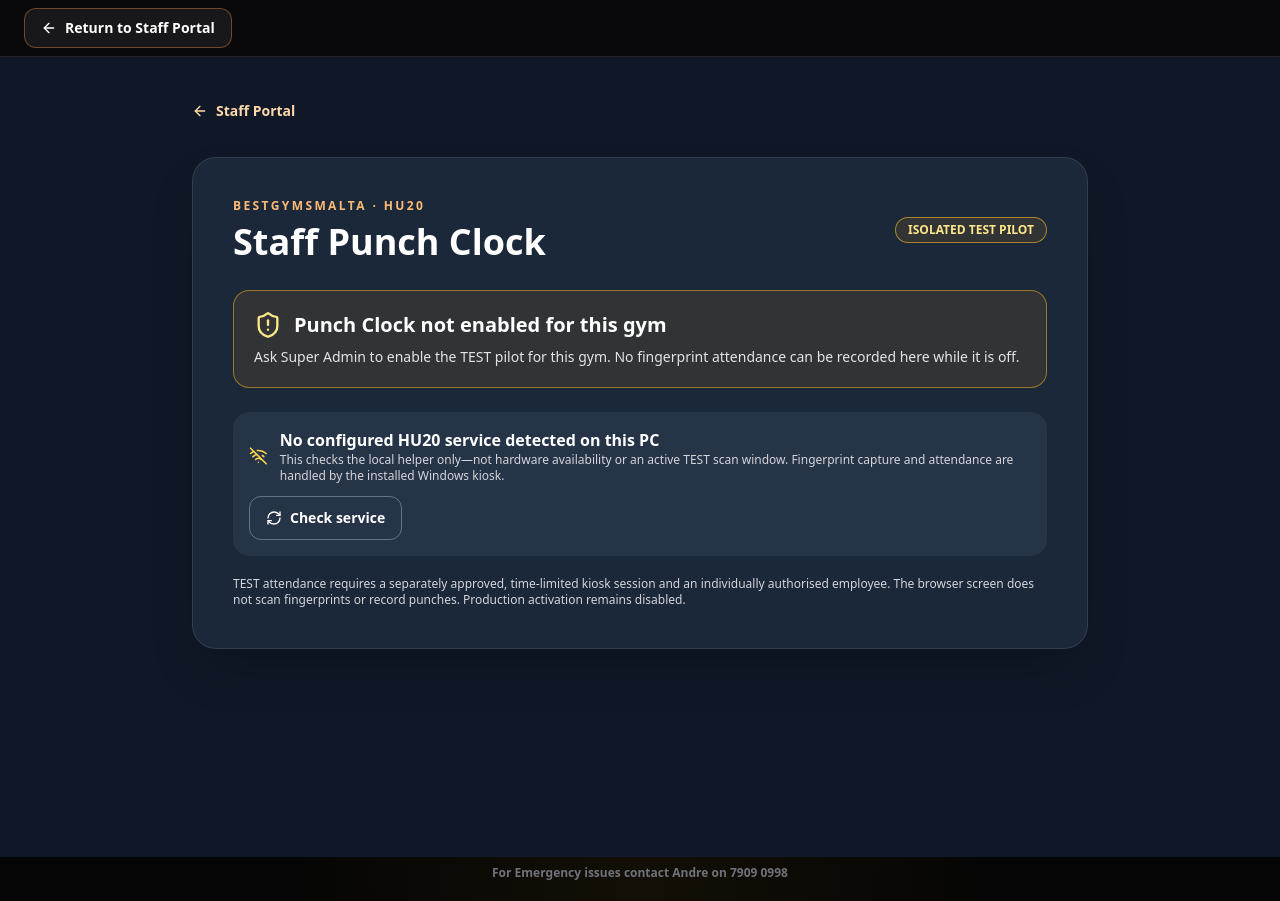
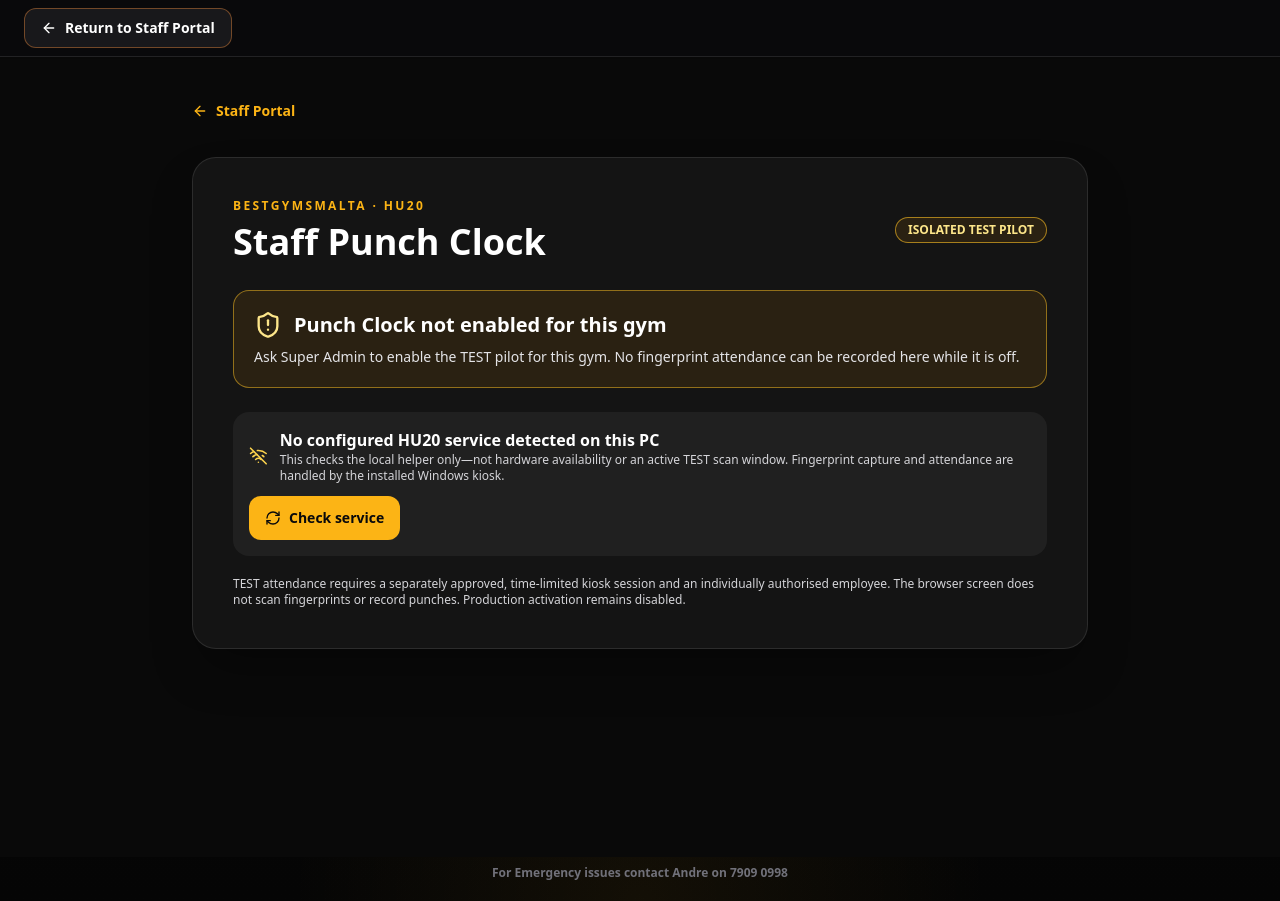
Before and after one commit to leli1982/bestgymsmalta-member-platform, a Next.js app: page /staff/punch-clock in a window 1280 px wide. Built offline with nearby package versions, Linux system fonts and the light colour scheme; no server answers.

Commit message:
style(hu20): apply official yellow and charcoal kiosk information page

```diff
--- a/app/staff/punch-clock/page.tsx
+++ b/app/staff/punch-clock/page.tsx
@@ -33,15 +33,15 @@ export default function StaffPunchClockInformation() {
     return ()=>{mounted=false;};
   },[checkStatus]);
 
-  return <main className="min-h-screen bg-[#101827] px-4 py-6 text-white sm:p-8">
+  return <main className="min-h-screen bg-[#090909] px-4 py-6 text-white sm:p-8">
     <div className="mx-auto max-w-4xl">
-      <a href="/staff" className="inline-flex items-center gap-2 text-sm font-bold text-orange-200">
+      <a href="/staff" className="inline-flex items-center gap-2 text-sm font-bold text-primary">
         <ArrowLeft className="h-4 w-4"/> Staff Portal
       </a>
-      <div className="mt-6 rounded-3xl border border-white/10 bg-[#1b2839] p-6 shadow-2xl sm:p-10">
+      <div className="mt-6 rounded-3xl border border-white/10 bg-[#141414] p-6 shadow-2xl shadow-black/40 sm:p-10">
         <div className="flex flex-wrap items-center justify-between gap-3">
           <div>
-            <p className="text-xs font-black uppercase tracking-[.2em] text-orange-300">BestGymsMalta · HU20</p>
+            <p className="text-xs font-black uppercase tracking-[.2em] text-primary">BestGymsMalta · HU20</p>
             <h1 className="mt-2 text-3xl font-black sm:text-4xl">Staff Punch Clock</h1>
           </div>
           <span className="rounded-full border border-amber-400/60 bg-amber-500/10 px-3 py-1 text-xs font-black text-amber-200">
@@ -56,19 +56,19 @@ export default function StaffPunchClockInformation() {
           <p className="mt-2 text-sm text-zinc-200">Ask Super Admin to enable the TEST pilot for this gym. No fingerprint attendance can be recorded here while it is off.</p>
         </div> :
         <>
-          <div className="mt-8 rounded-3xl border border-white/20 bg-[#172537] p-6 text-center sm:p-9">
-            <div className="mx-auto flex h-24 w-24 items-center justify-center rounded-3xl bg-white/10">
+          <div className="mt-8 rounded-3xl border border-white/20 bg-[#1b1b1b] p-6 text-center sm:p-9">
+            <div className="mx-auto flex h-24 w-24 items-center justify-center rounded-full border border-primary/30 bg-primary/10">
               <Fingerprint className="h-14 w-14 text-orange-200" aria-hidden="true"/>
             </div>
             <p className="mt-5 text-xs font-black uppercase tracking-widest text-orange-200">Staff instructions — not the scanner</p>
-            <h2 className="mt-2 text-3xl font-black sm:text-4xl">USE THE WINDOWS KIOSK</h2>
+            <h2 className="mt-2 text-3xl font-black sm:text-4xl">READY FOR YOUR FINGERPRINT</h2>
             <p className="mx-auto mt-3 max-w-lg text-base text-zinc-200">
               After Super Admin approves a TEST window, the installed Windows kiosk opens and displays
               <strong> PLACE FINGER</strong>. Place an enrolled finger on that physical reader.
               The Windows kiosk then shows CLOCKED IN or CLOCKED OUT once the server confirms attendance.
             </p>
             <p className="mt-4 text-sm font-bold text-white">
-              No PIN, barcode, employee code or manual IN/OUT selection is required.
+              No PIN, barcode or manual clock-in / clock-out selection is required.
             </p>
             <p role="note" className="mt-3 text-sm text-amber-200">
               This browser is an information screen. An installed HU20 service alone does not mean the
@@ -76,20 +76,20 @@ export default function StaffPunchClockInformation() {
             </p>
           </div>
           <div className="mt-5 grid gap-4 sm:grid-cols-2">
-            <div className="rounded-2xl border border-white/10 bg-white/5 p-5">
+            <div className="rounded-2xl border border-white/10 bg-[#202020] p-5">
               <CheckCircle2 className="h-6 w-6 text-emerald-300"/>
-              <h3 className="mt-2 text-xl font-black">CLOCKED IN</h3>
+              <h3 className="mt-2 text-xl font-black text-primary">CLOCKED IN</h3>
               <p className="mt-1 text-sm text-zinc-300">Green confirmation on the Windows kiosk after a successful first punch.</p>
             </div>
             <div className="rounded-2xl border border-white/10 bg-white/5 p-5">
               <CheckCircle2 className="h-6 w-6 text-emerald-300"/>
-              <h3 className="mt-2 text-xl font-black">CLOCKED OUT</h3>
+              <h3 className="mt-2 text-xl font-black text-primary">CLOCKED OUT</h3>
               <p className="mt-1 text-sm text-zinc-300">Green confirmation after the next authorised punch.</p>
             </div>
           </div>
         </>}
 
-        <div className="mt-6 flex flex-wrap items-center justify-between gap-3 rounded-2xl bg-[#263448] p-4">
+        <div className="mt-6 flex flex-wrap items-center justify-between gap-3 rounded-2xl bg-[#202020] p-4">
           <div className="flex items-center gap-3">
             {service==="configured" ? <CheckCircle2 className="h-6 w-6 text-emerald-300"/> :
               <WifiOff className="h-6 w-6 text-amber-300"/>}
@@ -105,7 +105,7 @@ export default function StaffPunchClockInformation() {
             </div>
           </div>
           <button type="button" onClick={()=>void checkStatus()}
-            className="inline-flex items-center gap-2 rounded-xl border border-white/30 px-4 py-2 text-sm font-bold hover:bg-white/10">
+            className="inline-flex items-center gap-2 rounded-xl bg-primary px-4 py-2 text-sm font-bold text-zinc-950 transition hover:brightness-110">
             <RefreshCw className="h-4 w-4"/> Check service
           </button>
         </div>
```
